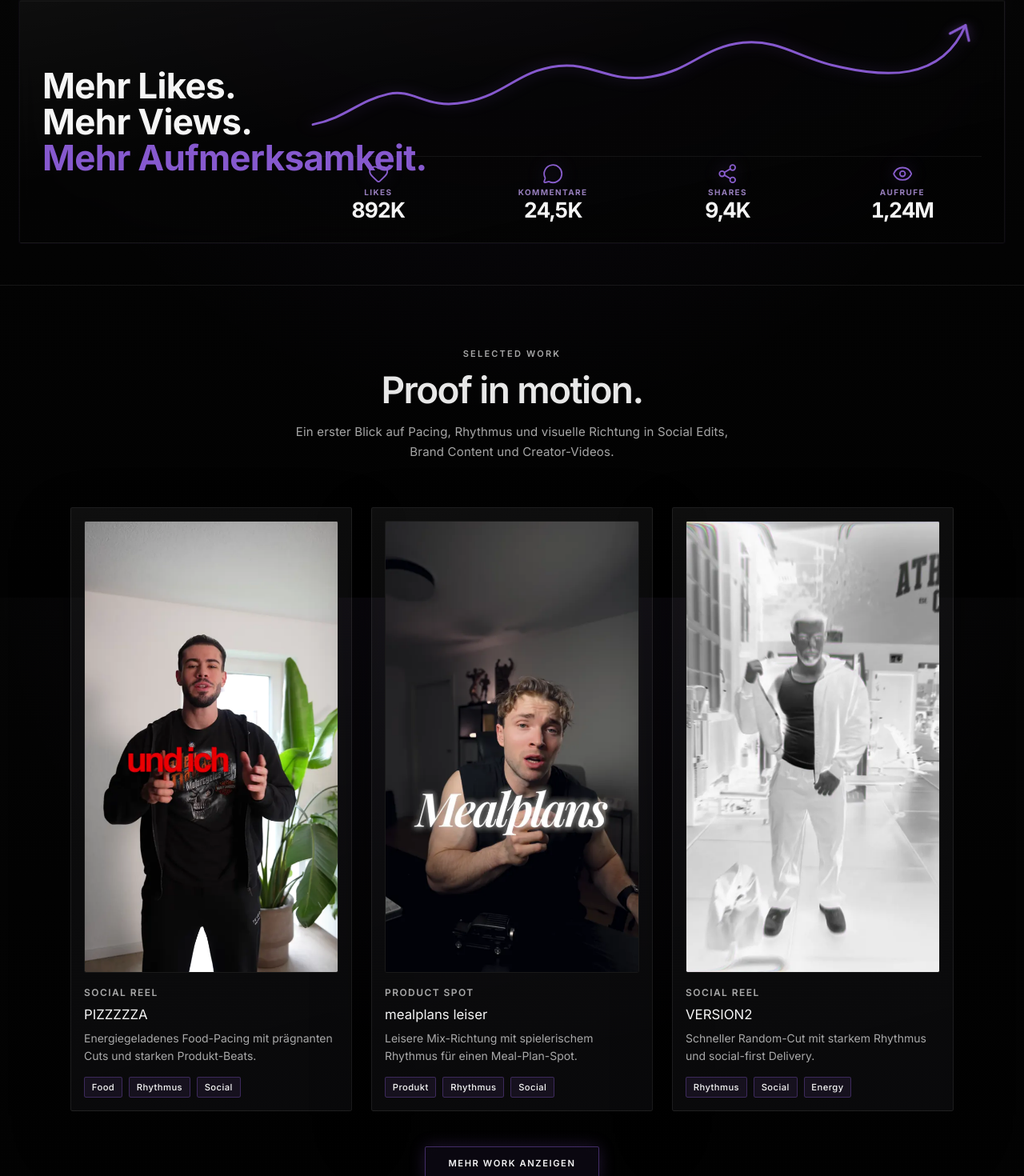
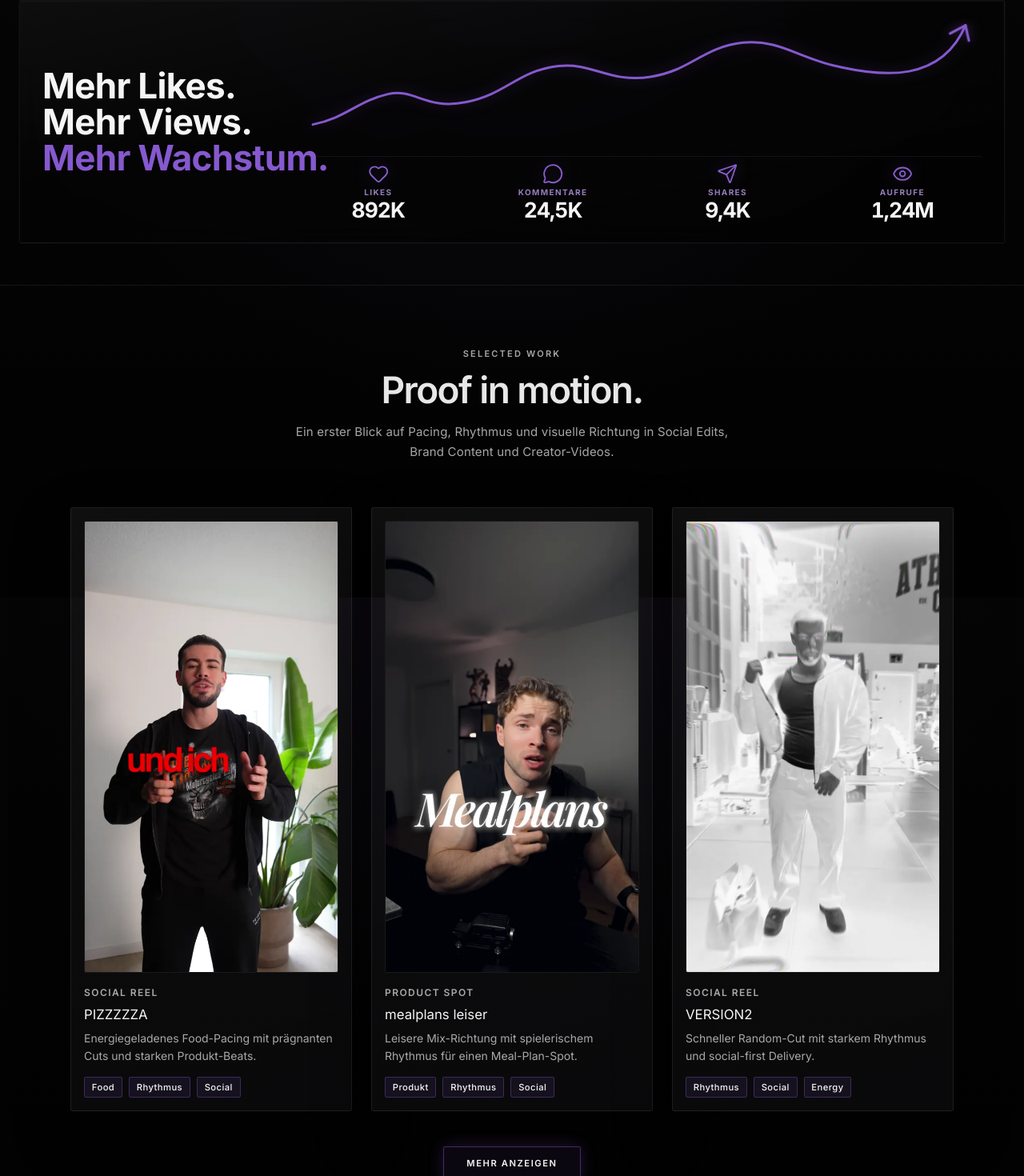
Before and after one commit to JesusTenG/s-visuals-portfolio, a Next.js app: page /de in a window 1280 px wide. Shown: the part 853-2323 px from the top of the page at 80% size. Built offline with nearby package versions, Linux system fonts and the light colour scheme.

Commit message:
small fixes

```diff
--- a/src/components/sections/impact-snapshot/ImpactSnapshotRoot.client.tsx
+++ b/src/components/sections/impact-snapshot/ImpactSnapshotRoot.client.tsx
@@ -1,7 +1,7 @@
 "use client";
 
 import { useEffect, useMemo, useRef, useState } from "react";
-import { Eye, Heart, MessageCircle, Share2 } from "lucide-react";
+import { Eye, Heart, MessageCircle, Send } from "lucide-react";
 
 import type { Locale } from "@/i18n/config";
 import type { Dictionary, ImpactSnapshotCardDict, ImpactSnapshotCardIcon } from "@/i18n/dictionaries";
@@ -50,7 +50,7 @@ function ImpactNodeIcon({ icon }: { icon: ImpactSnapshotCardIcon }) {
     case "message":
       return <MessageCircle {...common} />;
     case "share2":
-      return <Share2 {...common} />;
+      return <Send {...common} />;
   }
 }
 
--- a/src/i18n/dictionaries.ts
+++ b/src/i18n/dictionaries.ts
@@ -224,7 +224,7 @@ const dictionaries: Record<Locale, Dictionary> = {
         "A first look at pacing, rhythm and visual direction across social edits, brand content and creator-focused videos.",
       collaborationsCtaLabel: "View deeper collaborations",
       collaborationsCtaHref: "#collaborations",
-      viewMoreWork: "View more work",
+      viewMoreWork: "View more",
       showLessWork: "Show less",
       items: [
         {
@@ -592,7 +592,7 @@ const dictionaries: Record<Locale, Dictionary> = {
         "Ein erster Blick auf Pacing, Rhythmus und visuelle Richtung in Social Edits, Brand Content und Creator-Videos.",
       collaborationsCtaLabel: "Mehr Collaborations",
       collaborationsCtaHref: "#collaborations",
-      viewMoreWork: "Mehr Work anzeigen",
+      viewMoreWork: "Mehr anzeigen",
       showLessWork: "Weniger anzeigen",
       items: [
         {
@@ -767,7 +767,7 @@ const dictionaries: Record<Locale, Dictionary> = {
     },
     impactSnapshot: {
       ariaLabel: "Engagement-Kennzahlen — Likes, Aufrufe, Kommentare und Shares",
-      statementLines: ["Mehr Likes.", "Mehr Views.", "Mehr Aufmerksamkeit."] as const,
+      statementLines: ["Mehr Likes.", "Mehr Views.", "Mehr Wachstum."] as const,
       cards: [
         {
           label: "Likes",
```
